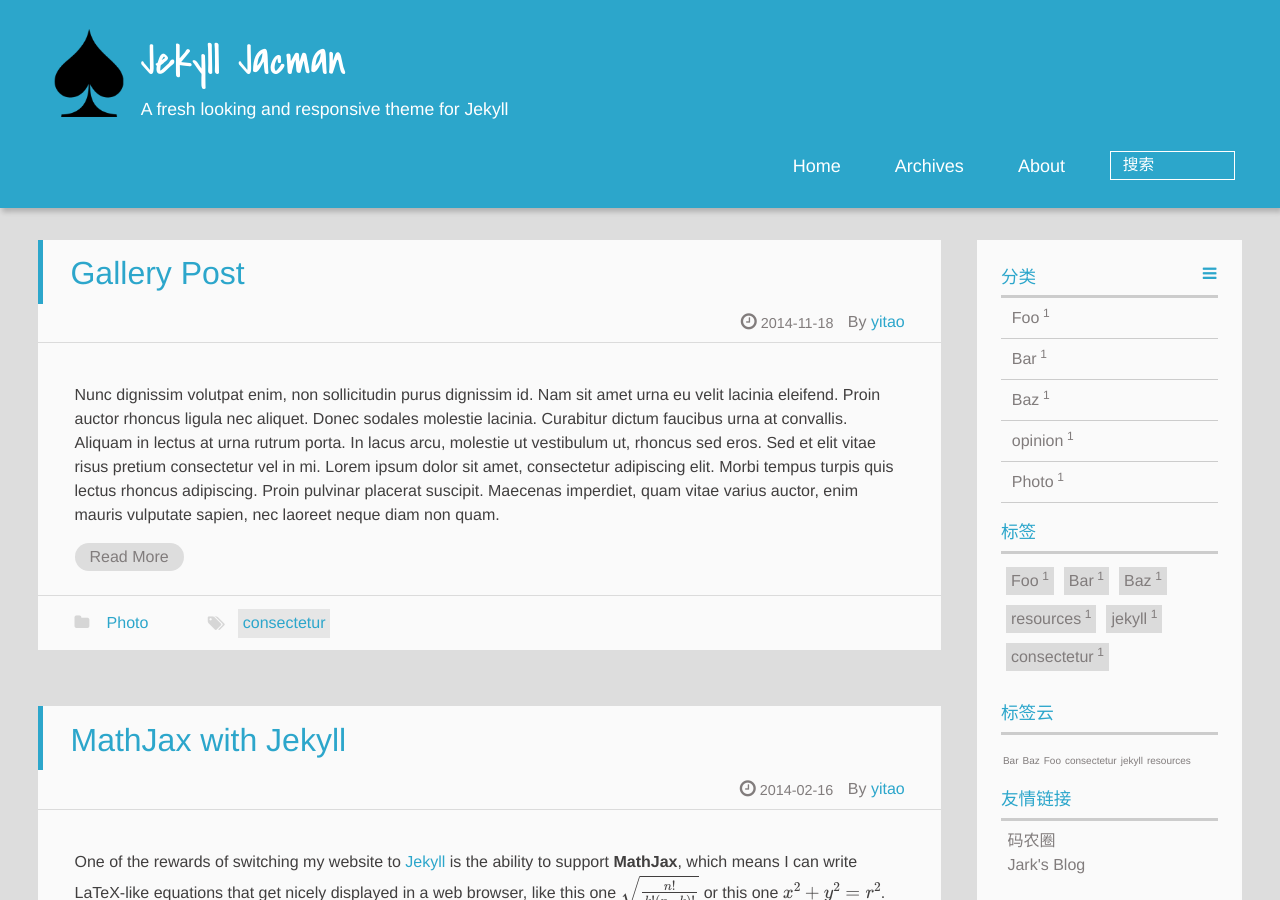
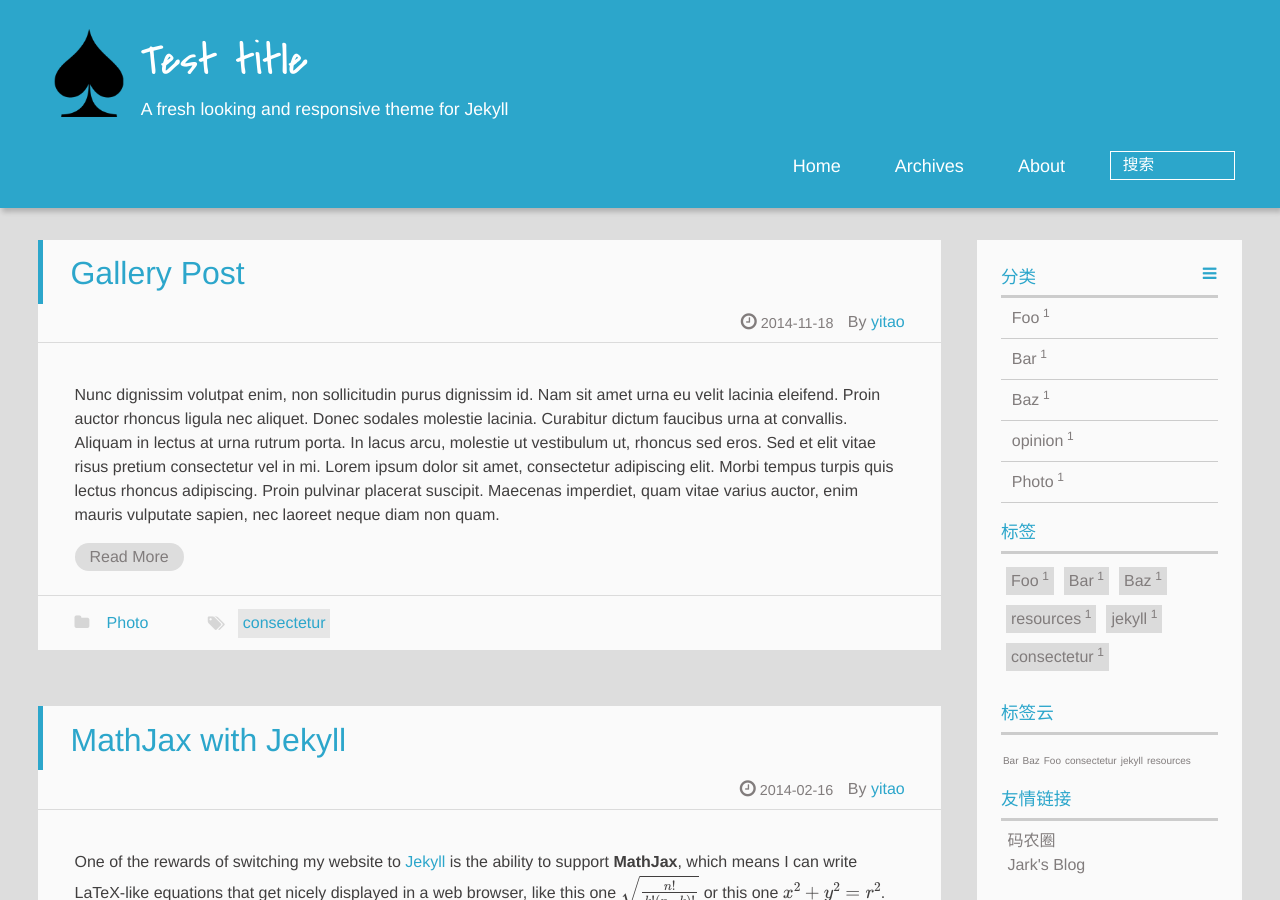
Before and after one commit to toadyokai/blog, a Jekyll site: the page built from index.html, in a window 1280 px wide and 900 px high. Built offline with Jekyll 4.4.1, drawn with Linux system fonts in a browser that asks for light colours; formulas are drawn with MathJax 3; the list of posts is cut into pages by our own code.

Commit message:
test change title

```diff
--- a/_config.yml
+++ b/_config.yml
@@ -28,7 +28,7 @@ defaults:
 paginate: 20
 
 #### Site
-title : Jekyll Jacman
+title : Test title
 tagline: A fresh looking and responsive theme for Jekyll
 assets: /assets
 url:
```
